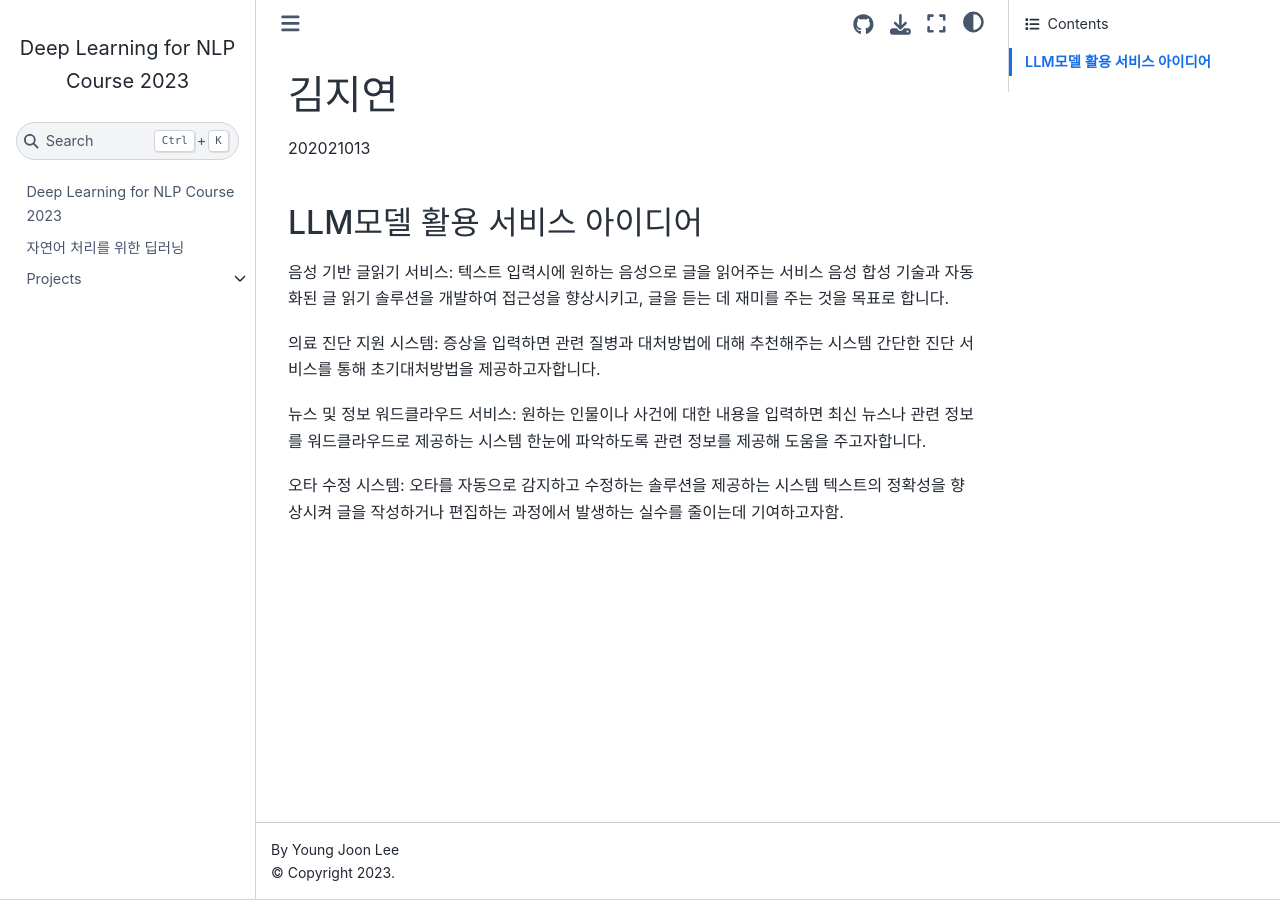
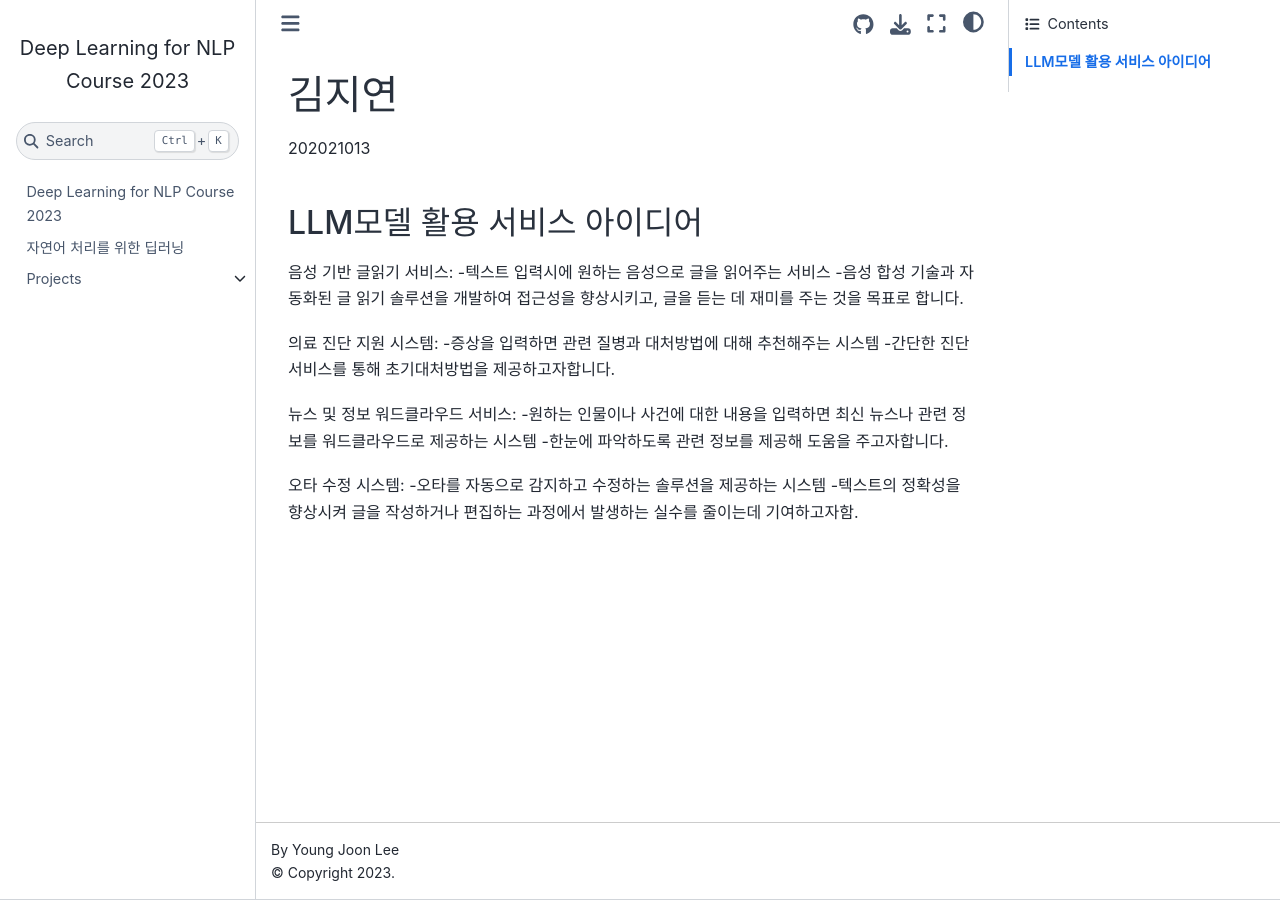
Before and after one commit to ypilseong/deepnlp-2023, a Jupyter Book: the page built from book/projects/202021013/index.md, in a window 1280 px wide. Built offline with Jupyter Book 1.0.4 settings and Sphinx 7.4.7 and the Sphinx Book theme 1.1.4, drawn with Linux system fonts in a browser that asks for light colours.

```diff
--- a/book/projects/202021013/index.md
+++ b/book/projects/202021013/index.md
@@ -5,17 +5,17 @@
 ## LLM모델 활용 서비스 아이디어
 
 음성 기반 글읽기 서비스:
-텍스트 입력시에 원하는 음성으로 글을 읽어주는 서비스
-음성 합성 기술과 자동화된 글 읽기 솔루션을 개발하여 접근성을 향상시키고, 글을 듣는 데 재미를 주는 것을 목표로 합니다.
+-텍스트 입력시에 원하는 음성으로 글을 읽어주는 서비스
+-음성 합성 기술과 자동화된 글 읽기 솔루션을 개발하여 접근성을 향상시키고, 글을 듣는 데 재미를 주는 것을 목표로 합니다.
 
 의료 진단 지원 시스템:
-증상을 입력하면 관련 질병과 대처방법에 대해 추천해주는 시스템
-간단한 진단 서비스를 통해 초기대처방법을 제공하고자합니다.
+-증상을 입력하면 관련 질병과 대처방법에 대해 추천해주는 시스템
+-간단한 진단 서비스를 통해 초기대처방법을 제공하고자합니다.
 
 뉴스 및 정보 워드클라우드 서비스:
-원하는 인물이나 사건에 대한 내용을 입력하면 최신 뉴스나 관련 정보를 워드클라우드로 제공하는 시스템
-한눈에 파악하도록 관련 정보를 제공해 도움을 주고자합니다.
+-원하는 인물이나 사건에 대한 내용을 입력하면 최신 뉴스나 관련 정보를 워드클라우드로 제공하는 시스템
+-한눈에 파악하도록 관련 정보를 제공해 도움을 주고자합니다.
 
 오타 수정 시스템:
-오타를 자동으로 감지하고 수정하는 솔루션을 제공하는 시스템
-텍스트의 정확성을 향상시켜 글을 작성하거나 편집하는 과정에서 발생하는 실수를 줄이는데 기여하고자함.
+-오타를 자동으로 감지하고 수정하는 솔루션을 제공하는 시스템
+-텍스트의 정확성을 향상시켜 글을 작성하거나 편집하는 과정에서 발생하는 실수를 줄이는데 기여하고자함.
```
